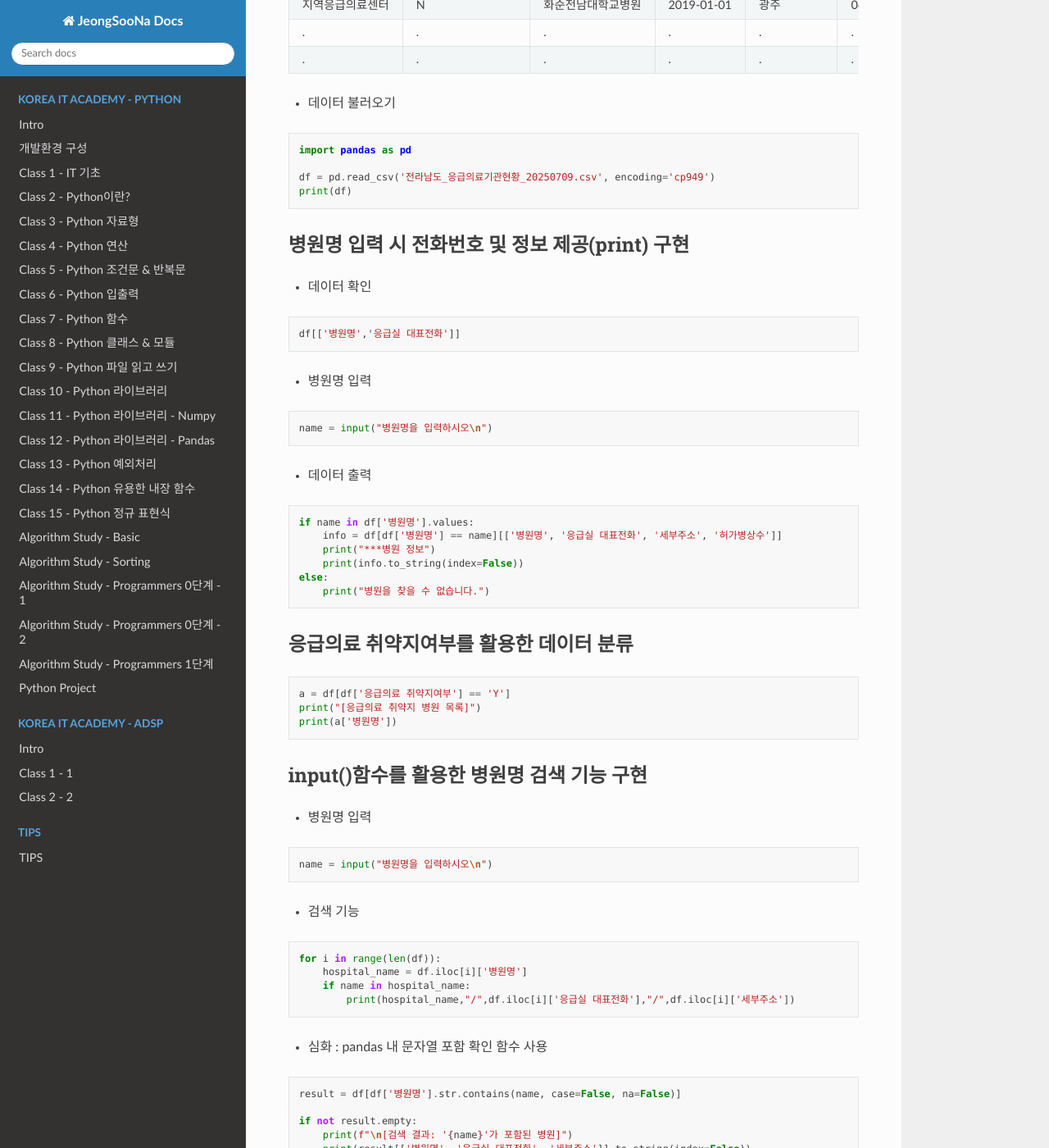
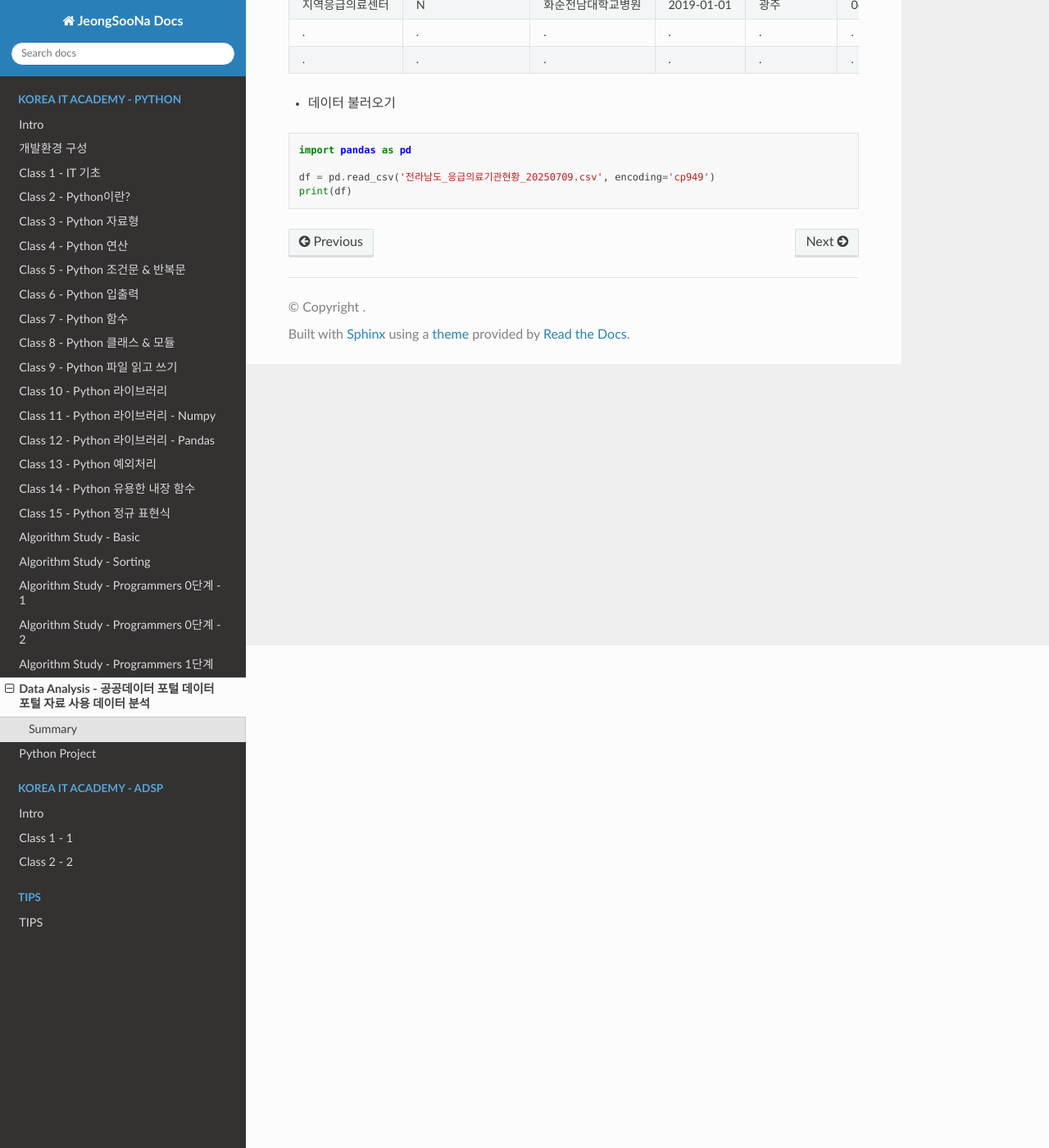
Before and after one commit to JeongSooNa/JeongSooNa-Docs, a Sphinx documentation site: the page built from docs/Korea_IT_Academy-Python/Data_Analysis_1.md, in a window 1280 px wide and 1400 px high, scrolled down 613 px. Shown: the whole window at 82% size. Built offline with Sphinx 7.4.7 and the Read the Docs theme 3.1.0, drawn with Linux system fonts in a browser that asks for light colours; some of the changed text lies outside the part shown.

Commit message:
update docs

````diff
--- a/docs/Korea_IT_Academy-Python/Data_Analysis_1.md
+++ b/docs/Korea_IT_Academy-Python/Data_Analysis_1.md
@@ -5,22 +5,23 @@
 - 분석 목표 : 공공데이터포털(data.go.kr) 전라남도 응급의료기관현황 자료를 사용한 파이썬 실습 및 데이터 분석
 
 - 세부 목표
-    - 병원명 입력 시 전화번호 및 정보 제공(print) 구현
-    - 응급의료 취약지여부를 활용한 데이터 분류
-    - input()함수를 활용한 병원명 검색 기능 구현
-    - 허가병상수 데이터 기반 평균 계산 및 상위 5개 병원 출력
 
-- 자료 출처 : [공공데이터포털 전라남도_응급의료기관현황](https://www.data.go.kr/data/15069190/fileData.do)
+  - 병원명 입력 시 전화번호 및 정보 제공(print) 구현
+  - 응급의료 취약지여부를 활용한 데이터 분류
+  - input()함수를 활용한 병원명 검색 기능 구현
+  - 허가병상수 데이터 기반 평균 계산 및 상위 5개 병원 출력
+
+- 자료 출처 : [공공데이터포털 전라남도\_응급의료기관현황](https://www.data.go.kr/data/15069190/fileData.do)
 
 - 데이터
 
-|종별구분|응급의료 취약지여부|병원명|지정일자|응급의료권역|응급실 대표전화|응급실 팩스번호|세부주소|도로명 주소|우편번호|의료법상 병원분류|허가병상수|데이터기준일자|
-|-|-|-|-|-|-|-|-|-|-|-|-|-|
-|권역응급의료센터|N|목포한국병원|2019-01-01|전남목포|061-270-5666|061-277-0199|전라남도 목포시 영산로 483 (상동)|전라남도 목포시 영산로 483 (상동)|58643|종합병원|576|2025-07-09|
-|권역응급의료센터|N|성가롤로병원|2019-01-01|전남순천|061-720-6119|061-720-6000|전라남도 순천시 순광로 221 (조례동)|전라남도 순천시 순광로 221 (조례동)|57931|종합병원|555|2025-07-09|
-|지역응급의료센터|N|화순전남대학교병원|2019-01-01|광주|061-379-8882|061-379-7420|전라남도 화순군 화순읍 서양로 322|전라남도 화순군 화순읍 서양로 322|58128|상급종합병원|684|2025-07-09|
-|.|.|.|.|.|.|.|.|.|.|.|.|.|
-|.|.|.|.|.|.|.|.|.|.|.|.|.|
+| 종별구분         | 응급의료 취약지여부 | 병원명             | 지정일자   | 응급의료권역 | 응급실 대표전화 | 응급실 팩스번호 | 세부주소                            | 도로명 주소                         | 우편번호 | 의료법상 병원분류 | 허가병상수 | 데이터기준일자 |
+| ---------------- | ------------------- | ------------------ | ---------- | ------------ | --------------- | --------------- | ----------------------------------- | ----------------------------------- | -------- | ----------------- | ---------- | -------------- |
+| 권역응급의료센터 | N                   | 목포한국병원       | 2019-01-01 | 전남목포     | 061-270-5666    | 061-277-0199    | 전라남도 목포시 영산로 483 (상동)   | 전라남도 목포시 영산로 483 (상동)   | 58643    | 종합병원          | 576        | 2025-07-09     |
+| 권역응급의료센터 | N                   | 성가롤로병원       | 2019-01-01 | 전남순천     | 061-720-6119    | 061-720-6000    | 전라남도 순천시 순광로 221 (조례동) | 전라남도 순천시 순광로 221 (조례동) | 57931    | 종합병원          | 555        | 2025-07-09     |
+| 지역응급의료센터 | N                   | 화순전남대학교병원 | 2019-01-01 | 광주         | 061-379-8882    | 061-379-7420    | 전라남도 화순군 화순읍 서양로 322   | 전라남도 화순군 화순읍 서양로 322   | 58128    | 상급종합병원      | 684        | 2025-07-09     |
+| .                | .                   | .                  | .          | .            | .               | .               | .                                   | .                                   | .        | .                 | .          | .              |
+| .                | .                   | .                  | .          | .            | .               | .               | .                                   | .                                   | .        | .                 | .          | .              |
 
 - 데이터 불러오기
 
@@ -31,6 +32,7 @@ df = pd.read_csv('전라남도_응급의료기관현황_20250709.csv', encoding=
 print(df)
 ```
 
+<!--
 ### 병원명 입력 시 전화번호 및 정보 제공(print) 구현
 
 - 데이터 확인
@@ -103,3 +105,5 @@ top5 = df.sort_values(by='허가병상수', ascending=False).head(5)
 print("***허가병상수 상위 5개 병원")
 print(top5[['병원명', '허가병상수']])
 ```
+
+-->
````
Also changed, not shown: docs/index.md (+1 -0 lines).
